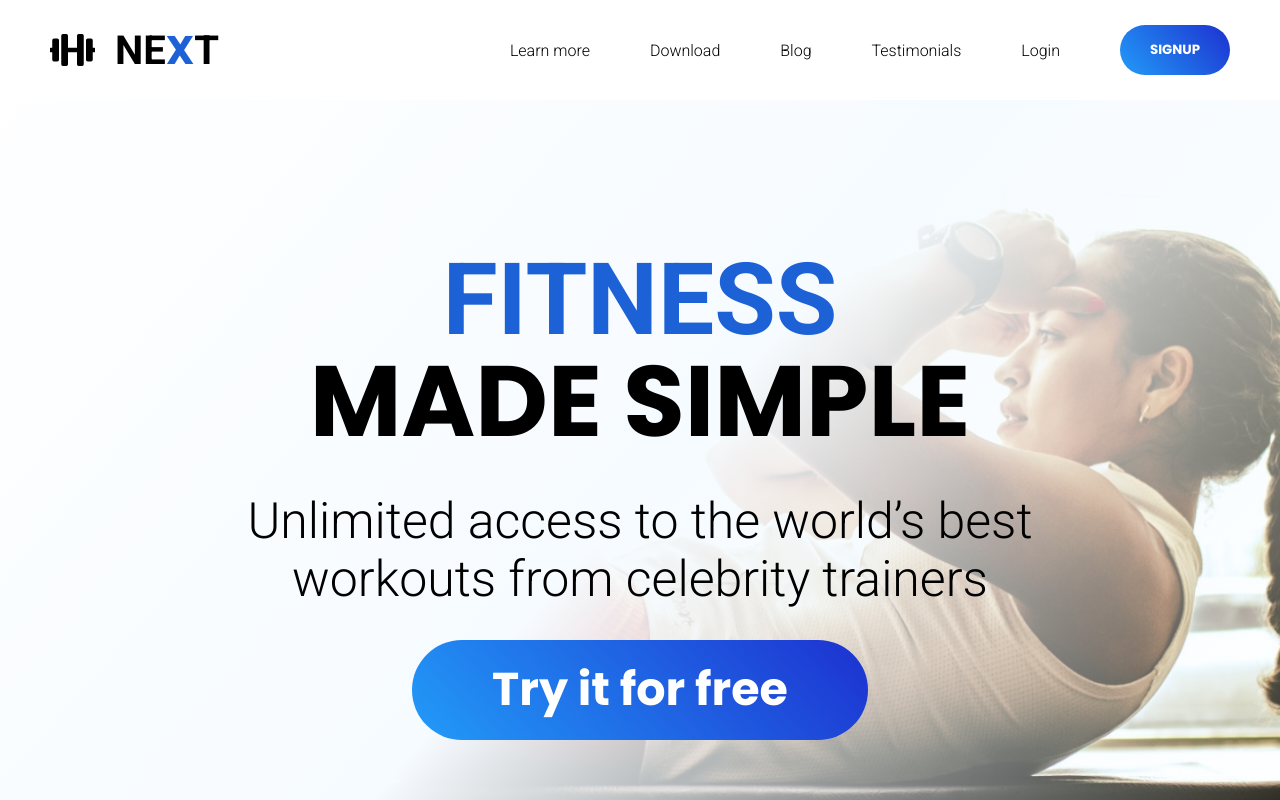
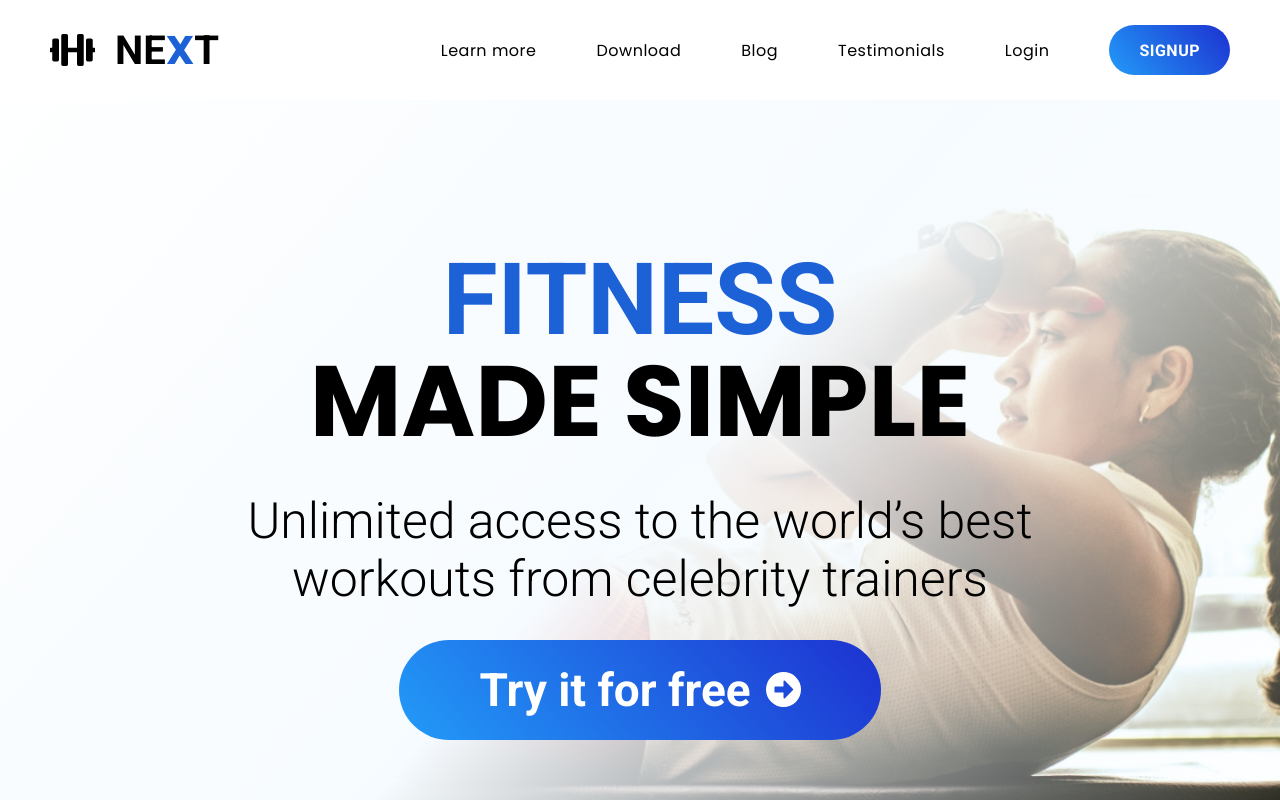
Before and after one commit to swandzel/fitness-app-landing, a React (Create React App) app: page / in a window 1280 px wide. Shown: the top 800 px of the page. Built offline with nearby package versions, Linux system fonts and the light colour scheme.

Commit message:
animations and button arrow icon

```diff
--- a/src/components/Blog/Blog.js
+++ b/src/components/Blog/Blog.js
@@ -16,7 +16,7 @@ const Blog = () => {
       >
         Check our NE<span className="navbar--logo-blue">X</span>T blog
       </motion.h2>
-      <div className="blog--posts">
+      <motion.div className="blog--posts">
         {blogPosts.map((blogPost) => (
           <BlogCard
             key={blogPost.id}
@@ -25,7 +25,7 @@ const Blog = () => {
             image={blogPost.image}
           />
         ))}
-      </div>
+      </motion.div>
     </div>
   );
 };
--- a/src/components/BlogCard/BlogCard.scss
+++ b/src/components/BlogCard/BlogCard.scss
@@ -30,6 +30,7 @@
 
   img {
     border-radius: 50px 50px 0 0;
+    height: 267px;
   }
 
   &--title {
--- a/src/components/Button/Button.js
+++ b/src/components/Button/Button.js
@@ -1,14 +1,17 @@
 import "./Button.scss";
 import { motion } from "framer-motion";
+import { arrowAnim } from "../../utils/animations";
 
-const Button = ({ text, type = "large", onClick }) => {
+const Button = ({ text, type = "large", onClick, icon }) => {
   return (
     <motion.button
       className={`button button--${type}`}
       whileTap={{ scale: 0.9 }}
       onClick={onClick}
+      whileHover="hover"
     >
-      {text}
+      <span>{text}</span>
+      {icon && <motion.img variants={arrowAnim} src={icon} alt="Arrow icon" />}
     </motion.button>
   );
 };
--- a/src/components/Button/Button.scss
+++ b/src/components/Button/Button.scss
@@ -1,6 +1,9 @@
 @import "../../base";
 
 .button {
+  display: flex;
+  align-items: center;
+  justify-content: center;
   font-family: "Poppins", sans-serif;
   font-weight: 700;
   color: $white;
@@ -13,6 +16,7 @@
     rgba(34, 155, 248, 1) 100%
   );
   cursor: pointer;
+  color: $white !important;
 
   &--small {
     height: 50px;
@@ -34,4 +38,12 @@
       width: 275px;
     }
   }
+
+  img {
+    margin-left: 15px;
+
+    @media (max-width: 550px) {
+      display: none;
+    }
+  }
 }
--- a/src/components/Header/Header.js
+++ b/src/components/Header/Header.js
@@ -1,11 +1,24 @@
 import "./Header.scss";
 import Button from "../Button/Button";
+import { motion } from "framer-motion";
+import { headerPic, headerText } from "../../utils/animations";
+import ArrowRight from "../../assets/icons/arrow-right.svg";
 
 const Header = ({ toggleModal }) => {
   return (
-    <header className="header">
+    <motion.header
+      initial="offscreen"
+      animate="onscreen"
+      variants={headerPic}
+      className="header"
+    >
       <div className="header--layer">
-        <div className="header--text">
+        <motion.div
+          initial="offscreen"
+          animate="onscreen"
+          variants={headerText}
+          className="header--text"
+        >
           <div className="header--title">
             <div className="header--title-blue">FITNESS</div> MADE SIMPLE
           </div>
@@ -13,10 +26,14 @@ const Header = ({ toggleModal }) => {
             Unlimited access to the world’s best workouts from celebrity
             trainers
           </p>
-          <Button onClick={toggleModal} text="Try it for free" />
-        </div>
+          <Button
+            onClick={toggleModal}
+            text="Try it for free"
+            icon={ArrowRight}
+          />
+        </motion.div>
       </div>
-    </header>
+    </motion.header>
   );
 };
 
--- a/src/components/Modal/Modal.js
+++ b/src/components/Modal/Modal.js
@@ -47,7 +47,8 @@ const Modal = ({ toggleModal, setShowModal }) => {
                 &nbsp;FITNESS APP
               </span>
             </div>
-            <img
+            <motion.img
+              whileTap={{ scale: 0.9 }}
               src={CloseIcon}
               alt="Close"
               onClick={toggleModal}
--- a/src/components/Navbar/Navbar.js
+++ b/src/components/Navbar/Navbar.js
@@ -59,12 +59,8 @@ const Navbar = ({ toggleModal }) => {
             <li className="navbar--link">
               <a href="#testimonials">Testimonials</a>
             </li>
-            <li
-              onClick={toggleModal}
-              className="navbar--link"
-              style={{ cursor: "pointer" }}
-            >
-              Login
+            <li className="navbar--link" style={{ cursor: "pointer" }}>
+              <button onClick={toggleModal}>Login</button>
             </li>
           </ul>
           <Button onClick={toggleModal} text="SIGNUP" type="small" />
--- a/src/components/Navbar/Navbar.scss
+++ b/src/components/Navbar/Navbar.scss
@@ -25,9 +25,20 @@
     @include container;
   }
 
-  a {
+  a,
+  button {
     text-decoration: none;
     color: $black;
+    font-family: "Poppins", sans-serif;
+    letter-spacing: 0.5px;
+    background-color: $white;
+    border: 0;
+    font-size: 16px;
+    cursor: pointer;
+
+    &:hover {
+      color: $blue;
+    }
   }
 
   &--logo {
--- a/src/utils/animations.js
+++ b/src/utils/animations.js
@@ -9,6 +9,34 @@ export const h2Animation = {
     transition: {
       type: "spring",
       bounce: 0.4,
+      duration: 1,
+    },
+  },
+};
+
+export const headerPic = {
+  offscreen: {
+    y: 200,
+    opacity: 0,
+  },
+  onscreen: {
+    y: 0,
+    opacity: 1,
+    transition: {
+      duration: 1,
+    },
+  },
+};
+
+export const headerText = {
+  offscreen: {
+    y: -400,
+    opacity: 0,
+  },
+  onscreen: {
+    y: 0,
+    opacity: 1,
+    transition: {
       duration: 1,
     },
   },
@@ -38,3 +66,8 @@ export const picAnim = {
   initial: { opacity: 0 },
   animate: { opacity: 1 },
 };
+
+export const arrowAnim = {
+  rest: { opacity: 1, x: 0 },
+  hover: { opacity: 1, x: 5 },
+};
```
Also changed, not shown: src/assets/icons/arrow-right.svg (added).
